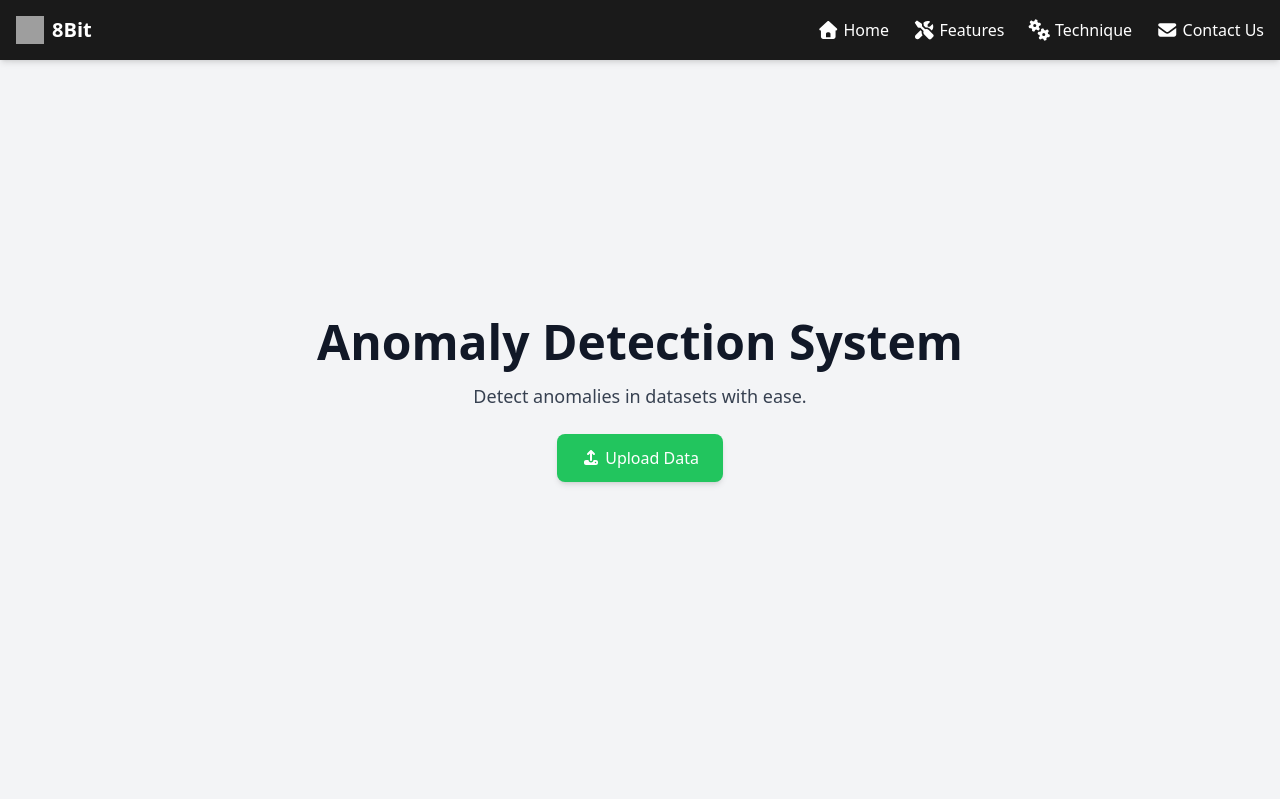
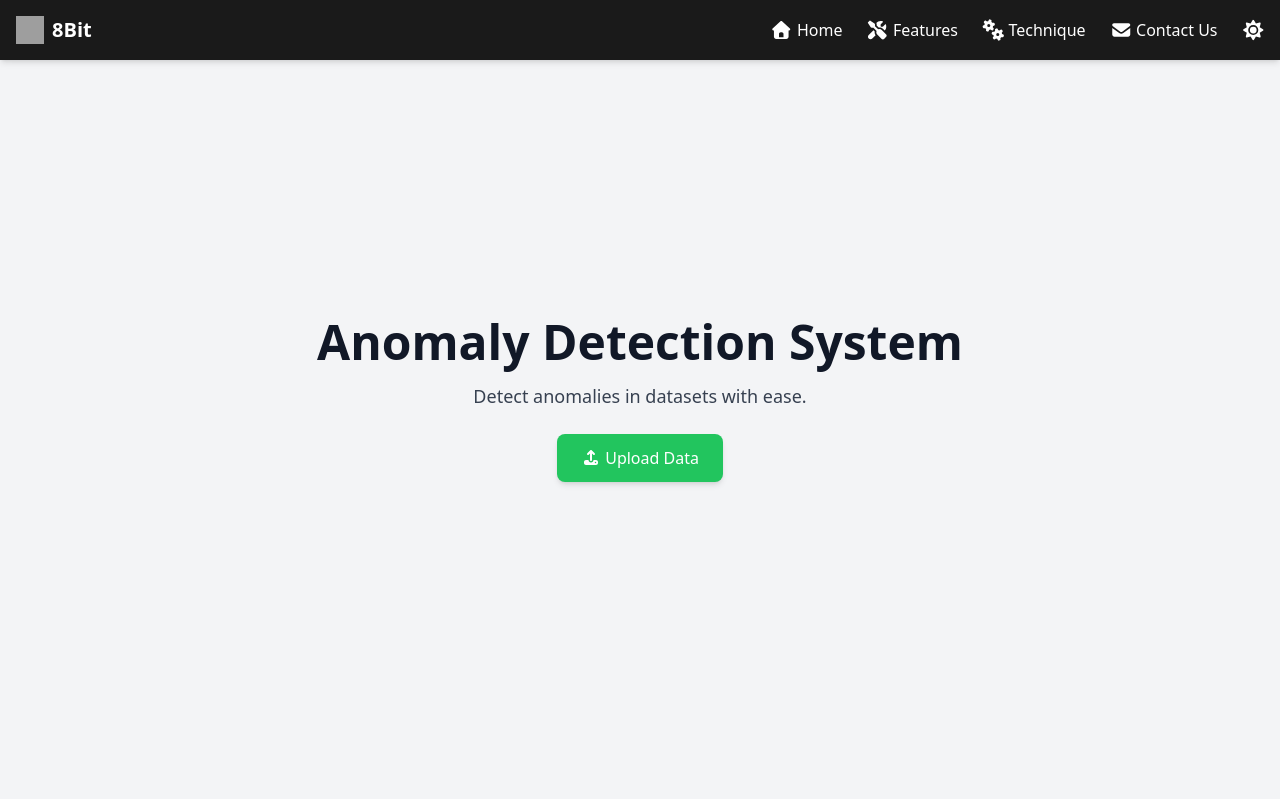
Before and after one commit to sujitwagh9/anamoly-detector, a Flask app: page / in a window 1280 px wide. Shown: the top 799 px of the page. Run offline with Flask 3, Linux system fonts and the light colour scheme; some libraries are stand-ins or nearby versions; grey boxes are pictures that could not be loaded.

Commit message:
added ml

```diff
--- a/templates/index.html
+++ b/templates/index.html
@@ -41,7 +41,6 @@
                 8Bit
             </a>
 
-
             <!-- Navigation Links -->
             <div class="flex space-x-6 items-center">
                 <a href="#home" class="text-white hover:text-green-500 transition flex items-center gap-1">
@@ -56,6 +55,10 @@
                 <a href="#contact" class="text-white hover:text-green-500 transition flex items-center gap-1">
                     <i class="fas fa-envelope text-lg"></i> Contact Us
                 </a>
+                <button id="dark-mode-toggle" class="text-white hover:text-green-500 transition flex items-center gap-1">
+                    <i id="moon-icon" class="fas fa-moon text-lg hidden"></i>
+                    <i id="sun-icon" class="fas fa-sun text-lg"></i>
+                </button>
             </div>
         </div>
     </nav>
@@ -109,7 +112,7 @@
                 <div class="p-6 bg-white dark:bg-[#121212] rounded-xl shadow-lg hover:shadow-xl hover:scale-105 transition">
                     <i class="fas fa-brain text-4xl text-green-500"></i>
                     <h3 class="text-xl font-semibold mt-2">Machine Learning</h3>
-                    <p class="text-gray-600 dark:text-gray-400">Isolation Forest for robust detection.</p>
+                    <p class="text-gray-600 dark:text-gray-400">Isolation Forest and LSTM for robust detection.</p>
                 </div>
             </div>
         </div>
@@ -148,14 +151,13 @@
         </div>
     </section>
 
-
     <!-- Founder Section (#founder) -->
     <section id="founder" class="section bg-gray-100 dark:bg-[#1a1a1a]">
         <div>
             <h2 class="text-4xl font-bold">Founder</h2>
             <p class="text-lg mt-4 text-gray-700 dark:text-gray-300">Meet the mind behind the project.</p>
             <div class="mt-6 max-w-md mx-auto p-6 bg-white dark:bg-[#121212] rounded-xl shadow-lg border-2 border-gray-700 hover:shadow-xl hover:scale-105 transition">
-                <img src=static\profile-pic.png alt="Founder Image" class="w-36 h-36 mx-auto rounded-full object-cover mb-4">
+                <img src="/static/profile-pic.png" alt="Founder Image" class="w-36 h-36 mx-auto rounded-full object-cover mb-4">
                 <h3 class="text-2xl font-semibold mt-4">Sujit Wagh</h3>
                 <p class="text-gray-600 dark:text-gray-400 mt-2">Software Developer & Innovator</p>
                 <p class="text-gray-600 dark:text-gray-400 mt-2">Passionate about uncovering insights through data.</p>
@@ -188,19 +190,20 @@
                     htmlElement.classList.add("dark");
                     moonIcon.classList.remove("hidden");
                     sunIcon.classList.add("hidden");
-                    localStorage.setItem("darkMode", "enabled");
+                    document.cookie = "darkMode=enabled; path=/";
                 } else {
                     htmlElement.classList.remove("dark");
                     moonIcon.classList.add("hidden");
                     sunIcon.classList.remove("hidden");
-                    localStorage.setItem("darkMode", "disabled");
+                    document.cookie = "darkMode=disabled; path=/";
                 }
             }
 
-            // Initial theme setup: Check local storage or default to light mode
-            const savedDarkMode = localStorage.getItem("darkMode");
-            const isDarkMode = savedDarkMode === "enabled" ||
-                              (savedDarkMode === null && window.matchMedia("(prefers-color-scheme: dark)").matches);
+            // Initial theme setup: Check cookie or system preference
+            const savedDarkMode = document.cookie.includes("darkMode=enabled");
+            const isDarkMode = savedDarkMode ||
+                              (document.cookie.includes("darkMode") === false &&
+                               window.matchMedia("(prefers-color-scheme: dark)").matches);
             updateTheme(isDarkMode);
 
             // Toggle theme on button click
```
Lines whose indentation alone changed are shown as unchanged.
